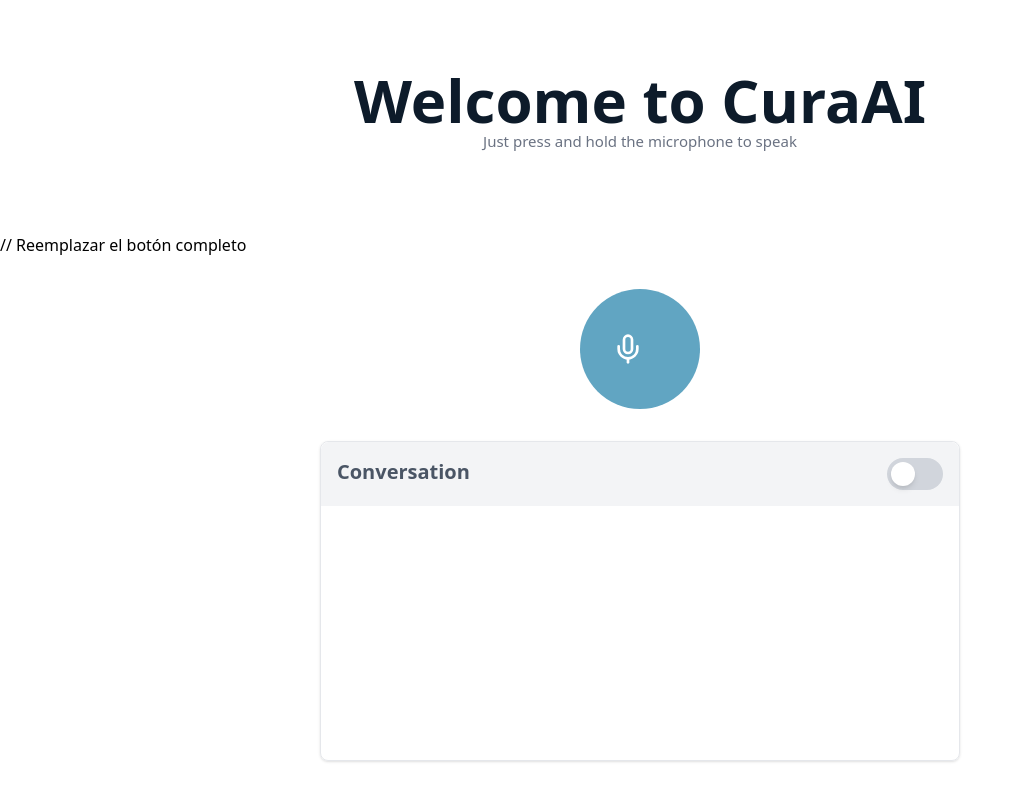
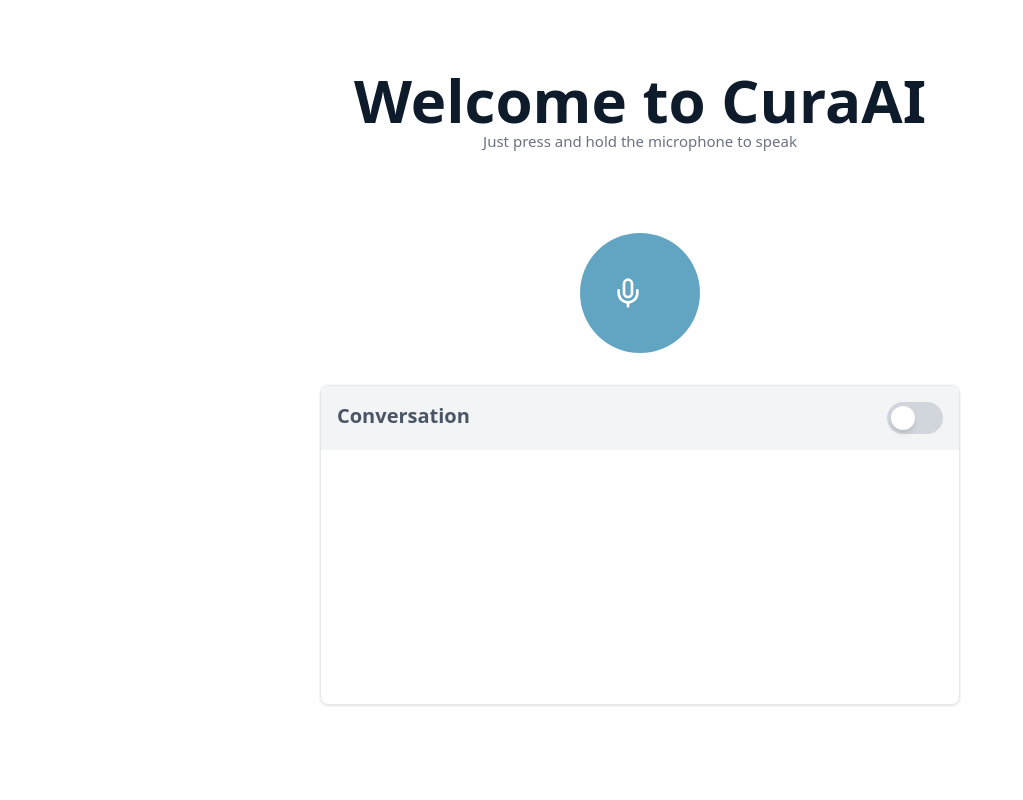
Before and after one commit to CuraAI-xyz/CuraAI-app, a React (Vite) app: page / in a window 1280 px wide. Shown: the part 410-1210 px from the top of the page, without its empty margins (0-1023 px from the left). Built offline with nearby package versions, Linux system fonts and the light colour scheme; no server answers.

Commit message:
fix: voice page

```diff
--- a/src/components/RecordingButton.jsx
+++ b/src/components/RecordingButton.jsx
@@ -135,7 +135,6 @@
 
   return (
     <>
-      // Reemplazar el botón completo
 <button
   onTouchStart={(e) => {
     e.preventDefault();
```
